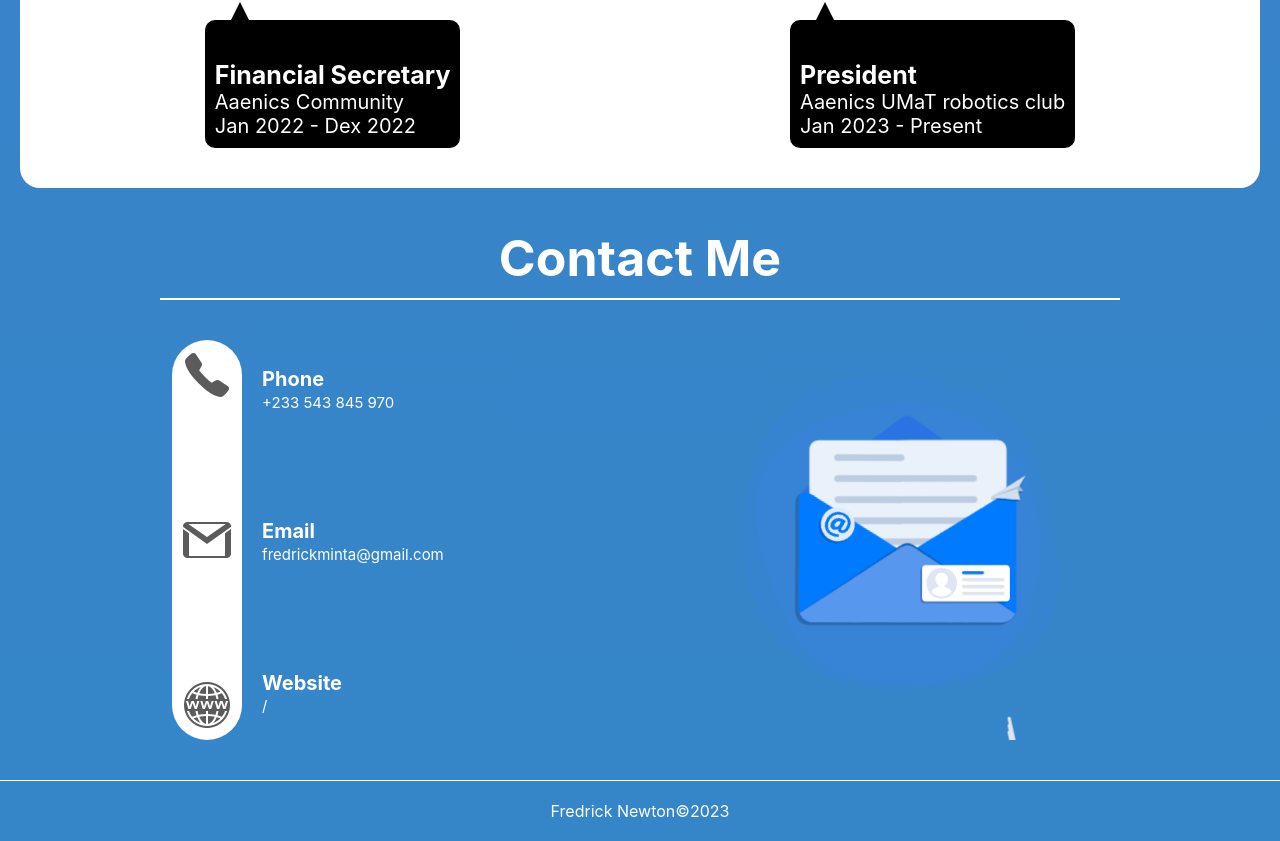
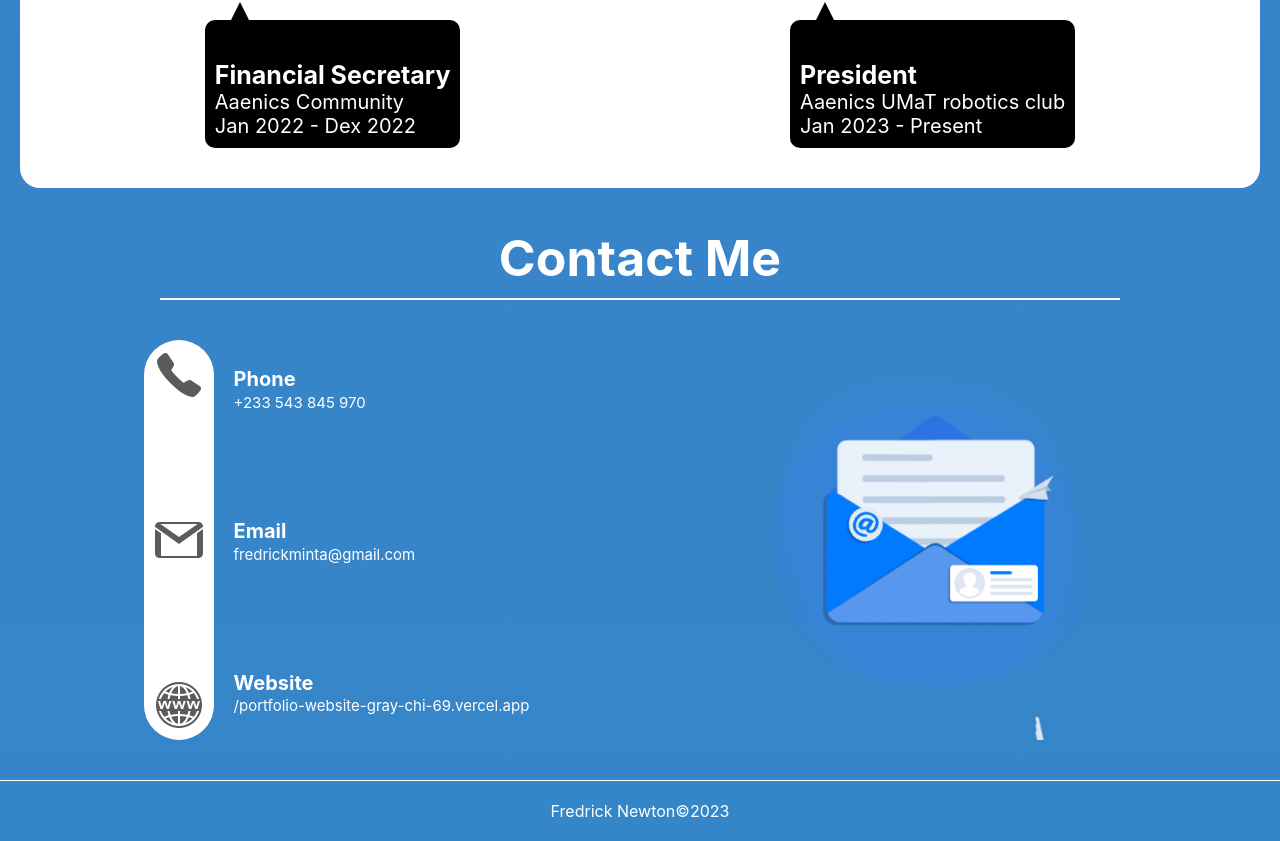
Before and after one commit to Kwame-Minta2021/Portfolio-website, a React (Vite) app: page / in a window 1280 px wide. Shown: the part 4365-5206 px from the top of the page. Built offline with nearby package versions, Linux system fonts and the light colour scheme.

Commit message:
Added link to werbsite

```diff
--- a/src/assets/index.js
+++ b/src/assets/index.js
@@ -45,7 +45,7 @@ const contact_me = [
     },
     {
         icon: 'my_images/social_icons/website.png',
-        detail: "/",
+        detail: "/portfolio-website-gray-chi-69.vercel.app",
         description: "Website"
     },
 ]
```
